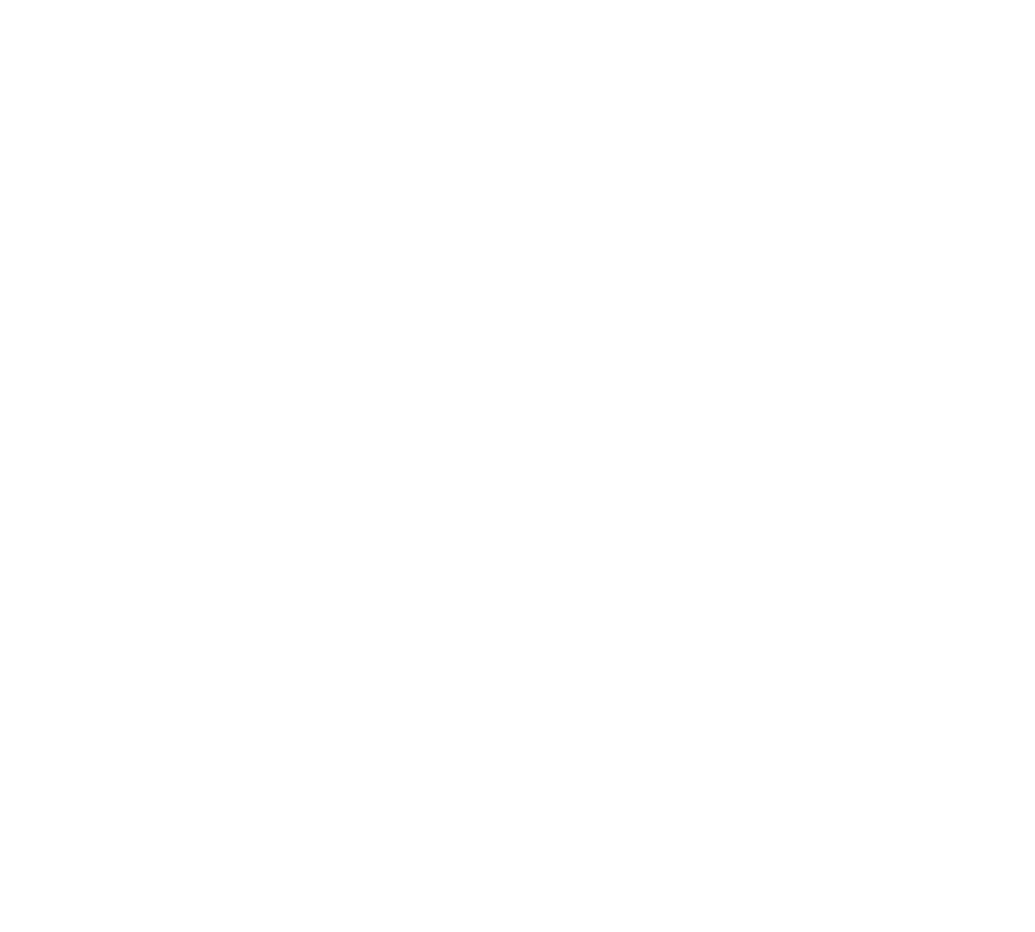
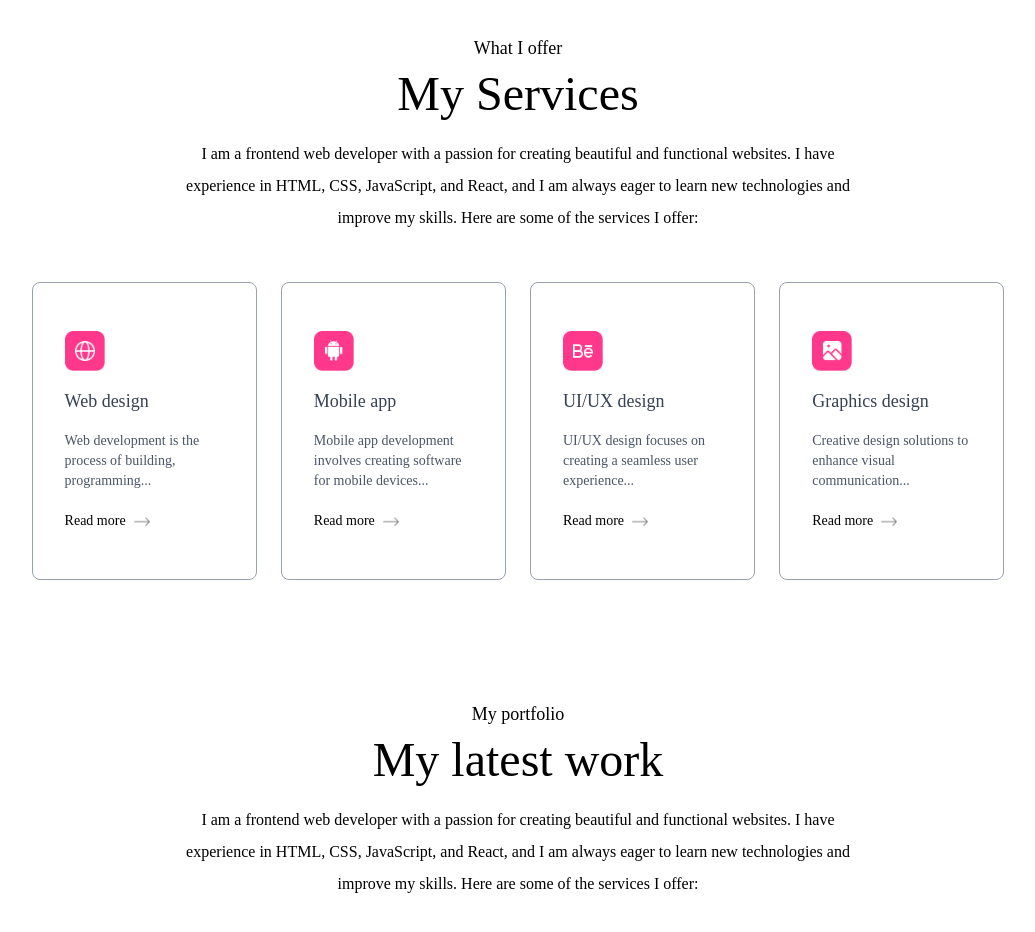
Before and after one commit to yashj29/Portfolio, a Next.js app: page / in a window 1280 px wide. Shown: the part 1560-2492 px from the top of the page, without its empty margins (122-1157 px from the left). Before the commit the page ends 1554 px from the top, so only its background shows below. Built offline with nearby package versions, Linux system fonts and the light colour scheme; a web font is replaced by a local one.

Commit message:
Services section Completed

```diff
--- a/app/page.js
+++ b/app/page.js
@@ -3,6 +3,7 @@ import About from "@/components/About";
 import Header from "@/components/Header";
 import Navbar from "@/components/Navbar";
 import Services from "@/components/Services";
+import Work from "@/components/Work";
 
 export default function Home() {
   return (
@@ -11,6 +12,7 @@ export default function Home() {
     <Header />
     <About />
     <Services />
+    <Work />
     </>
   );
 }
--- a/components/Services.jsx
+++ b/components/Services.jsx
@@ -1,11 +1,32 @@
+import { assets, serviceData } from '@/assests/assets'
+import Image from 'next/image'
 import React from 'react'
 
 const Services = () => {
-  return (
-    <div>
+    return (
+        <div id="services" className='w-full px-[12%] py-10 scroll-mt-20'>
+            <h4 className='text-center mb-2 text-lg font-Ovo'>What I offer</h4>
+            <h2 className='text-center text-5xl font-Ovo'>My Services</h2>
+            <p className='text-center max-w-2xl mx-auto mt-5 mb-12 font-Ovo'>
+                I am a frontend web developer with a passion for creating beautiful and functional websites. I have experience in HTML, CSS, JavaScript, and React, and I am always eager to learn new technologies and improve my skills. Here are some of the services I offer:
+            </p>
 
-    </div>
-  )
+            <div className='grid grid-cols-[repeat(auto-fit,minmax(200px,1fr))] gap-6 my-10'>
+                {serviceData.map(({icon, title, description, link}, index)=>(
+                    <div key={index} className='border border-gray-400 rounded-lg px-8 py-12 hover:shadow-[4px_4px_0_#000] cursor-pointer hover:bg-[#fcf4ff] hover:-translate-y-1 duration-500'>
+                        <Image src={icon} alt='' className='w-10'/>
+                        <h3 className='text-lg my-4 text-gray-700'>{title}</h3>
+                        <p className='text-sm text-gray-600 leading-5'>{description}</p>
+                        <a href={link} className='flex items-center gap-2 text-sm mt-5'>
+                            Read more <Image alt='' src={assets.right_arrow} className='w-4'/>
+                        </a>
+
+                    </div>
+                ))}
+
+            </div>
+        </div>
+    )
 }
 
 export default Services
--- /dev/null
+++ b/components/Work.jsx
@@ -0,0 +1,24 @@
+import { workData } from '@/assests/assets'
+import React from 'react'
+
+const Work = () => {
+    return (
+        <div id='work' className='w-full px-[12%] py-10 scroll-mt-20'>
+            <h4 className='text-center mb-2 text-lg font-Ovo'>My portfolio</h4>
+            <h2 className='text-center text-5xl font-Ovo'>My latest work</h2>
+            <p className='text-center max-w-2xl mx-auto mt-5 mb-12 font-Ovo'>
+                I am a frontend web developer with a passion for creating beautiful and functional websites. I have experience in HTML, CSS, JavaScript, and React, and I am always eager to learn new technologies and improve my skills. Here are some of the services I offer:
+            </p>
+
+            <div>
+                {workData.map(()=>(
+                    <div>
+
+                    </div>
+                ))}
+            </div>
+        </div>
+    )
+}
+
+export default Work
```
